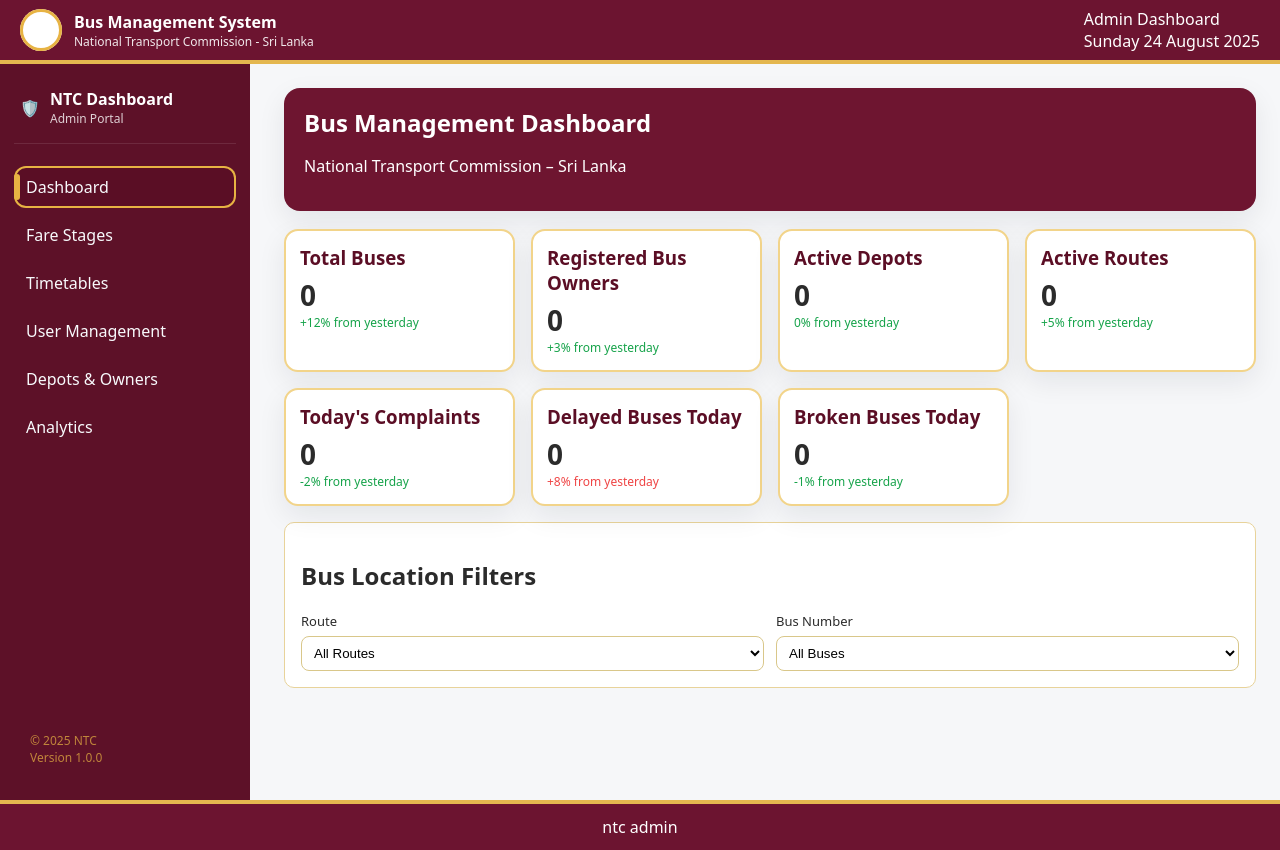
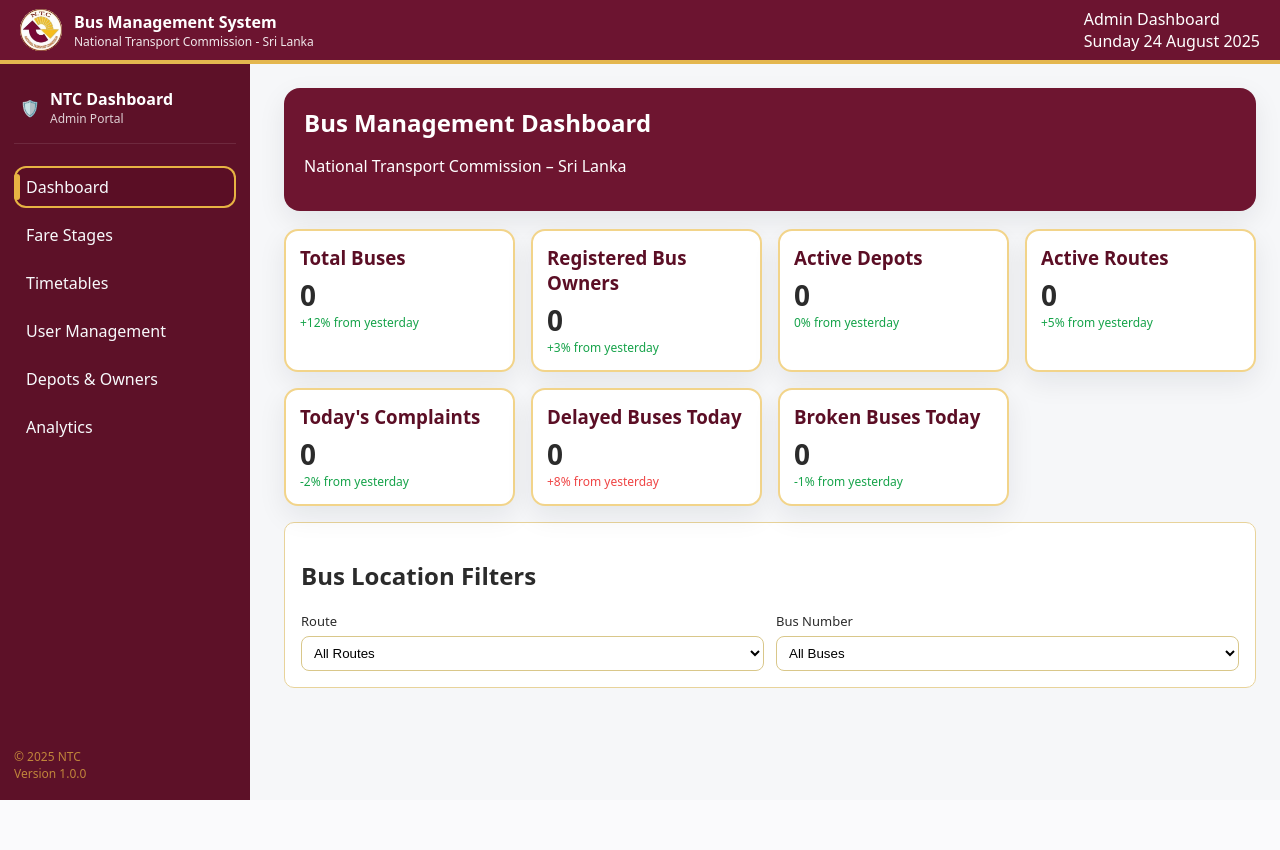
Before and after one commit to yomalkannangara/NexBus, a PHP site: page / in a window 1280 px wide. After the commit the page ends 800 px from the top, so only its background shows below. Run offline with PHP 8.4, Linux system fonts and the light colour scheme; data that the repository does not hold is empty.

Commit message:
logo updated

```diff
--- a/public/css/styles.css
+++ b/public/css/styles.css
@@ -57,7 +57,11 @@ body {
   background: #fff;
   box-shadow: inset 0 0 0 3px var(--gold)
 }
+.logo img{
+    width: 42px;
+  height: 42px;
 
+}
 .app {
   font-weight: 700;
 }
@@ -68,6 +72,12 @@ body {
 }
 
 .app-shell {
+  position: fixed;
+  top: 0;
+  left: 0;
+  right: 0;
+  bottom: 0;
+  z-index: 1000;
   display: grid;
   grid-template-columns: 260px 1fr;
   margin-top: 64px;         /* push sidebar + content down */
@@ -162,7 +172,7 @@ left: 0;
 
 
 .version {
-  padding: 16px;
+  padding: 0px;
   font-size: 12px;
   opacity: .8;
 }
--- a/views/shared/header.php
+++ b/views/shared/header.php
@@ -14,7 +14,10 @@ $page   = $_GET['page']   ?? 'dashboard';
 <body>
   <header class="topbar">
     <div class="brand">
-      <div class="logo"></div>
+      <div class="logo">
+        <img src="/NexBus-1/public/images/logo.png" alt="NexBus Logo">
+      </div>
+
       <div>
         <div class="app">Bus Management System</div>
         <div class="sub">National Transport Commission - Sri Lanka</div>
```
Also changed, not shown: public/images/logo.png (added).
